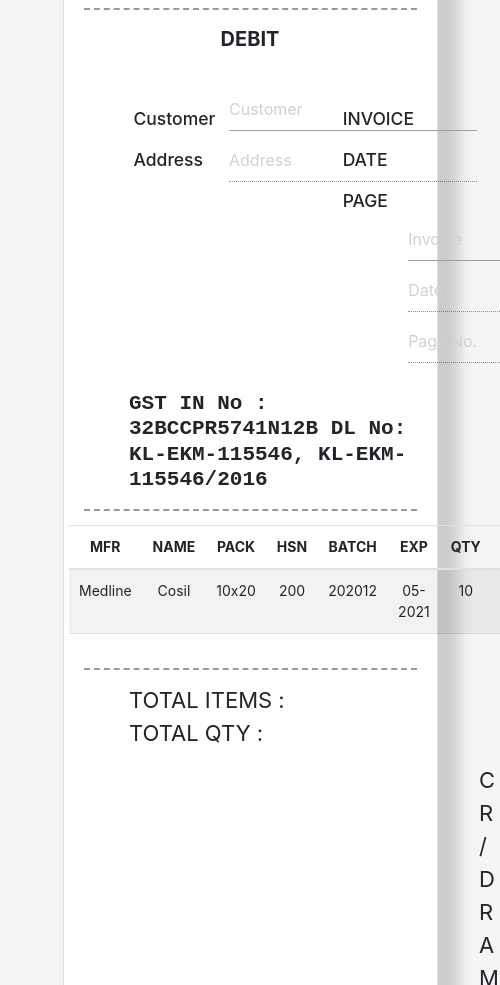
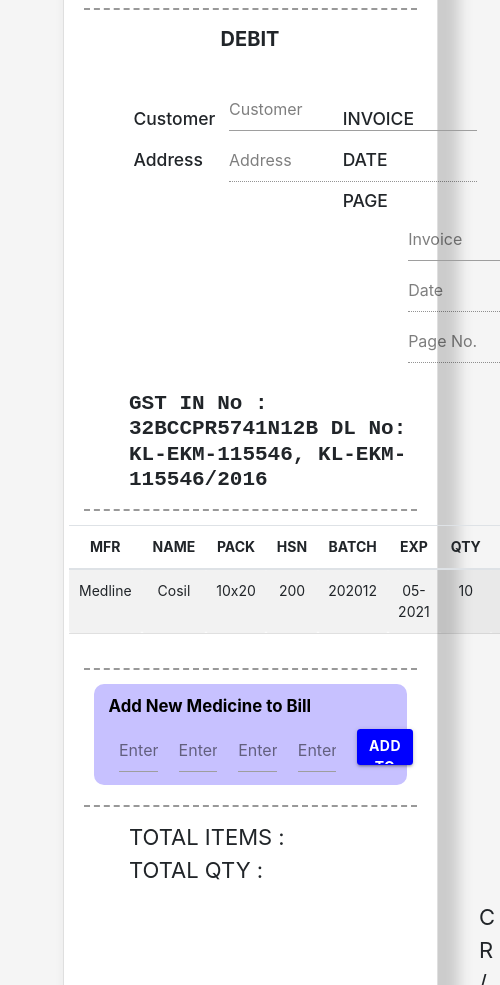
Before and after one commit to sreeram-venkitesh/champion-legacy, an Electron app: page app/html/newPurchaseBill.html in a window 500 px wide. Shown: the part 420-1405 px from the top of the page. Drawn offline with nearby package versions, Linux system fonts and the light colour scheme; no server answers; a web font is replaced by a local one.

Commit message:
Bill UI over, going to logic

```diff
--- a/app/css/bill.css
+++ b/app/css/bill.css
@@ -1,3 +1,13 @@
 .bill-row-item{
     text-align: center;
 }
+
+::placeholder{
+    color: black;
+    opacity: 0.8;
+}
+
+input::-webkit-input-placeholder{
+    color:rgb(0, 0, 0);
+    opacity: 0.5;
+}
--- a/app/html/newPurchaseBill.html
+++ b/app/html/newPurchaseBill.html
@@ -87,7 +87,6 @@
         <hr style="border-top: 2px dashed #999; margin-top:0;">
 
         <div class="row">
-
             <table class="table table-striped">
                 <thead>
                     <tr>
@@ -105,6 +104,7 @@
                         <th scope="col">SGST</th>
                         <th scope="col">AMNT</th>
                     </tr>
+                </thead>
                 <tbody>
                     <tr>
                         <td scope="row" class="bill-row-item">Medline</td>
@@ -120,11 +120,35 @@
                         <td class="bill-row-item">6.0</td>
                         <td class="bill-row-item">6.0</td>
                         <td class="bill-row-item">1000.00</td>
-
                     </tr>
                 </tbody>
-                </thead>
             </table>
+        </div>
+
+        <hr style="border-top: 2px dashed #999; margin-top:0;">
+
+        <div  class='row ' style=" margin-left:10px; margin-right:10px; border-top-left-radius: 10px; border-top-right-radius:10px; text-align: left; background-color:rgb(199, 193, 255); margin-bottom:0px; ">
+        <label style="text-align: left; margin:10px; margin-left:15px; color:black; font-size:larger; font-weight:bold;">
+            Add New Medicine to Bill
+        </label>
+        </div>
+
+        <div class="row " style="margin-left:10px; margin-right:10px; padding-left:15px; padding-bottom:5px; border-bottom-left-radius: 10px; border-bottom-right-radius:10px;background-color:rgb(199, 193, 255);">
+            <div class="col">
+                <input style="color:black;" placeholder="Enter Name">
+            </div>
+            <div class="col">
+                <input placeholder="Enter Quantity">
+            </div>
+            <div class="col">
+                <input placeholder="Enter Free Quantity">
+            </div>
+            <div class="col">
+                <input placeholder="Enter Rate">
+            </div>
+            <div class="col">
+                <button class='btn waves-effect waves-light' style="background-color: blue; color:white; font-weight:bold;" type="submit">Add to Bill</button>
+            </div>
 
         </div>
 
@@ -208,5 +232,30 @@
 
 
     </div>
+
+    <script>
+        const path = require('path');
+        const electron = require('electron');
+        const {app} = electron;
+        const model = require(path.join(__dirname,'../model.js'));
+        window.$ = window.jQuery = require('jquery')
+
+        const form = document.querySelector('form');
+
+        function submitForm(e){
+            e.preventDefault();
+            //console.log('event clicked');
+            //TODO for bill data into bill row db and bill db later on in the game
+            {{/*  let keyValue = getFormFieldValues('doctorForm')
+            console.log('keyvalue last attempt')
+            console.log(keyValue)
+
+            model.saveFormData(path.join(__dirname,"../../database/"),'doctors', 'doctor.db', keyValue, function () {
+                console.log('Write kazjhinjuu')
+              });  */}}
+        }
+
+        form.addEventListener("submit",submitForm);
+    </script>
 </body>
 </html>
```
Lines whose indentation alone changed are shown as unchanged.
